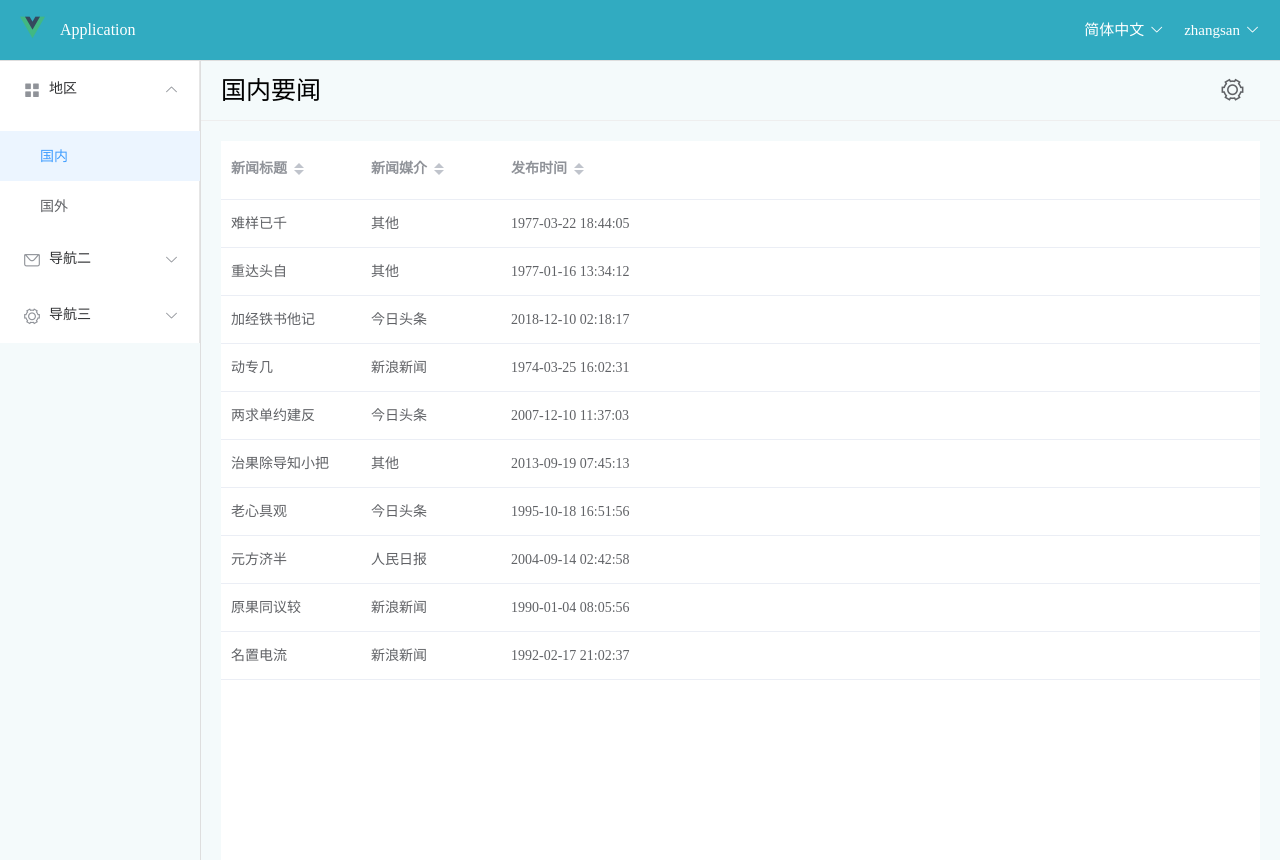
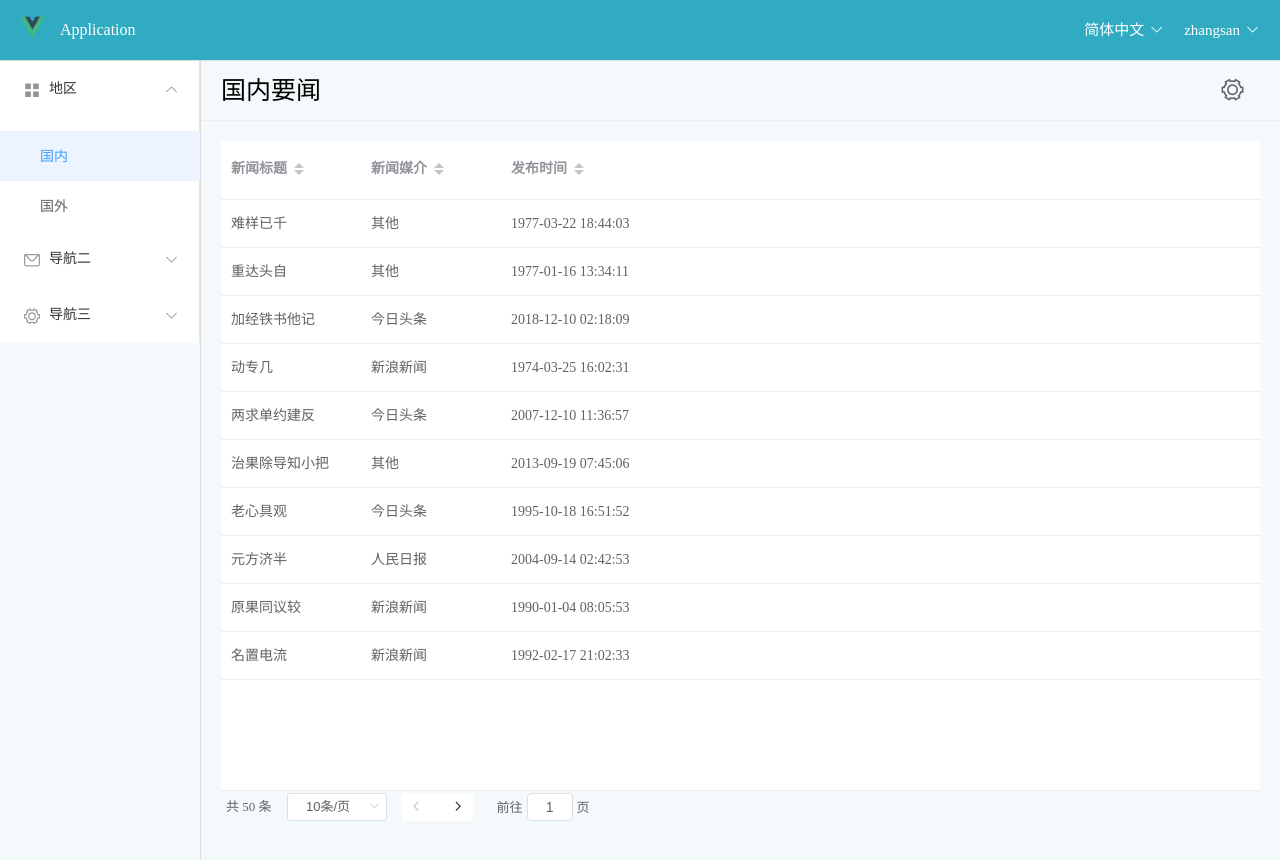
Before and after one commit to jadonyan/vue3_news, a Vue app: page /login in a window 1280 px wide. Both pictures are taken after a click on the button "登录". Shown: the top 860 px of the page. Built offline with nearby package versions, Linux system fonts and the light colour scheme; the HTML template or start-up script is replaced by a standard one.

Commit message:
feat, add pagenation function

```diff
--- a/src/components/main.vue
+++ b/src/components/main.vue
@@ -12,19 +12,47 @@
             </el-dropdown>
         </el-header>
         <el-main>
-            <el-table :data="tableData" height="780" :default-sort="{prop: 'date', order: 'descending'}">
+            <el-table highlight-current-row :data="tableData" height="650" :default-sort="{prop: 'date', order: 'descending'}">
                 <el-table-column v-for="(col, index) in columnsData" :key="index"
                          :prop="col.prop" :label="col.label" :width="col.width" sortable></el-table-column>
             </el-table>
+            <el-pagination
+                @size-change="handleSizeChange"
+                @current-change="handleCurrentChange"
+                :current-page="currentPage"
+                :page-sizes="[10, 20, 30, 40]"
+                :page-size="pageSize"
+                layout="total, sizes, prev, next, jumper"
+                :total="totalCount"
+            ></el-pagination>
         </el-main>
     </el-container>
 </template>
 
 <script>
     export default {
+        data(){
+            return {
+            }
+        },
         props:[
-            'tableData', 'columnsData','title'
+            'tableData', 'columnsData','title', 'currentPage', 'pageSize', 'totalCount'
         ],
+        methods:{
+            handleSizeChange(val){
+                //下面这一行写法无效，因为prop是单向下行绑定，父组件可以修改子组件，但是子组件无法修改父组件的值
+                //this.pageSize = val;
+                window.console.log('handleSizeChange method called! new value: '+val);
+                //所以在父组件中推荐使用  sync  修饰符来保持父子组件的数据统一
+                this.$emit('update:pageSize', val);   //此处的update是固定写法
+            },
+            handleCurrentChange(val){
+                window.console.log('handleCurrentChange method called! new value: '+val);
+                this.$emit('update:currentPage', val);
+            }
+        },
+        created(){
+        }
     }
 </script>
 
--- a/src/mock/mock.js
+++ b/src/mock/mock.js
@@ -1,14 +1,54 @@
 var Mock = require('mockjs')
 
+//登陆模块
+Mock.mock("http://www.location.com/login","post",{
+    "isLogin": true
+});
+
+//数据模块
 const presslist=['人民日报',"今日头条","新浪新闻","其他"]
-Mock.mock("http://www.location.com/news/list","get",{
-    "newslist|10": [
+const newsData = Mock.mock({
+    "newslist|50": [
         {"news_id|+1":101,"news_title":"@ctitle",
             "news_press|1":presslist,"news_time":"@date('yyyy-MM-dd HH:mm:ss')"
         }
-    ]
+    ],
+    "totalCount":50
 });
+Mock.mock(new RegExp("http://www.location.com/news/list.*"), "get", (options) => {
+    const page = GET("page",options.url,1),pagesize=GET("size",options.url,10);
+    return getDataByPage(page,pagesize,newsData,"newslist")
+})
+//根据页码 页尺寸 来过滤数据
+function getDataByPage(page, pagesize, data, key) {
+    const start=(page-1)*pagesize;
+    const end=page*pagesize>data[key].length?data[key].length:page*pagesize;
+    let result=[];
+    for(let i=start;i<end;i++){
+        result.push(data[key][i]);
+    }
+    const ret={};
+    ret[key]=result;
+    ret["totalCount"]=data.totalCount;
+    return ret;
+}
 
-Mock.mock("http://www.location.com/login","post",{
-    "isLogin": true
-});
+
+
+/**
+ * @return {string}
+ */
+function GET(paramName,url,defValue) {
+    const arrObj = url.split("?");
+    if (arrObj.length > 1) {
+        const arrPara = arrObj[1].split("&");
+        let arr;
+        for (let i = 0; i < arrPara.length; i++) {
+            arr = arrPara[i].split("=");
+            if (arr !== null && arr[0] === paramName) {
+                return arr[1];
+            }
+        }
+    }
+    return defValue;
+}
--- a/src/page/abroad/index.vue
+++ b/src/page/abroad/index.vue
@@ -3,7 +3,8 @@
         <Header></Header>
         <el-container style="height: 880px; border: 0">
             <Menu></Menu>
-            <Main :tableData="tableData" :columnsData="columnData" :title="title"></Main>
+            <Main :tableData="tableData" :columnsData="columnData" :title="title"
+                  :currentPage.sync="currentPage" :pageSize.sync="pageSize" :totalCount="totalCount"></Main>
         </el-container>
     </div>
 </template>
@@ -18,6 +19,9 @@
             return {
                 title:'国外要闻',
                 tableData: [],
+                currentPage: 1,
+                pageSize: 10,
+                totalCount: 0,
                 columnData:[
                     {
                         prop:'news_title',
@@ -39,9 +43,10 @@
         },
         methods:{
             getNews(){
-                this.$axios.get("http://www.location.com/news/list")
+                this.$axios.get("http://www.location.com/news/list?page=" + this.currentPage + "&size=" + this.pageSize)
                         .then((response)=>{
                             this.tableData=response.data.newslist;
+                            this.totalCount = response.data.totalCount;//总条数
                         })
             }
         },
@@ -50,7 +55,10 @@
         },
         created(){
             this.getNews();
-        }
+        },
+        beforeUpdate(){
+            this.getNews();
+        },
     }
 </script>
 
--- a/src/page/home/index.vue
+++ b/src/page/home/index.vue
@@ -1,9 +1,10 @@
 <template>
     <div>
         <Header></Header>
-        <el-container style="height: 880px; border: 0">
+        <el-container style="height: 850px; border: 0">
             <Menu></Menu>
-            <Main :tableData="tableData" :columnsData="columnData" :title="title"></Main>
+            <Main :tableData="tableData" :columnsData="columnData" :title="title"
+                  :currentPage.sync="currentPage" :pageSize.sync="pageSize" :totalCount="totalCount"></Main>
         </el-container>
     </div>
 </template>
@@ -18,6 +19,9 @@
             return {
                 title:'国内要闻',
                 tableData: [],
+                currentPage: 1,
+                pageSize: 10,
+                totalCount: 0,
                 columnData:[
                     {
                         prop:'news_title',
@@ -39,10 +43,11 @@
         },
         methods:{
             getNews(){
-                this.$axios.get("http://www.location.com/news/list")
+                this.$axios.get("http://www.location.com/news/list?page=" + this.currentPage + "&size=" + this.pageSize)
                     .then((response)=>{
-                        this.tableData=response.data.newslist;
-                    })
+                        this.tableData = response.data.newslist;
+                        this.totalCount = response.data.totalCount;//总条数
+                    });
             }
         },
         components:{
@@ -50,7 +55,10 @@
         },
         created(){
             this.getNews();
-        }
+        },
+        beforeUpdate(){
+            this.getNews();
+        },
     }
 </script>
 
```
